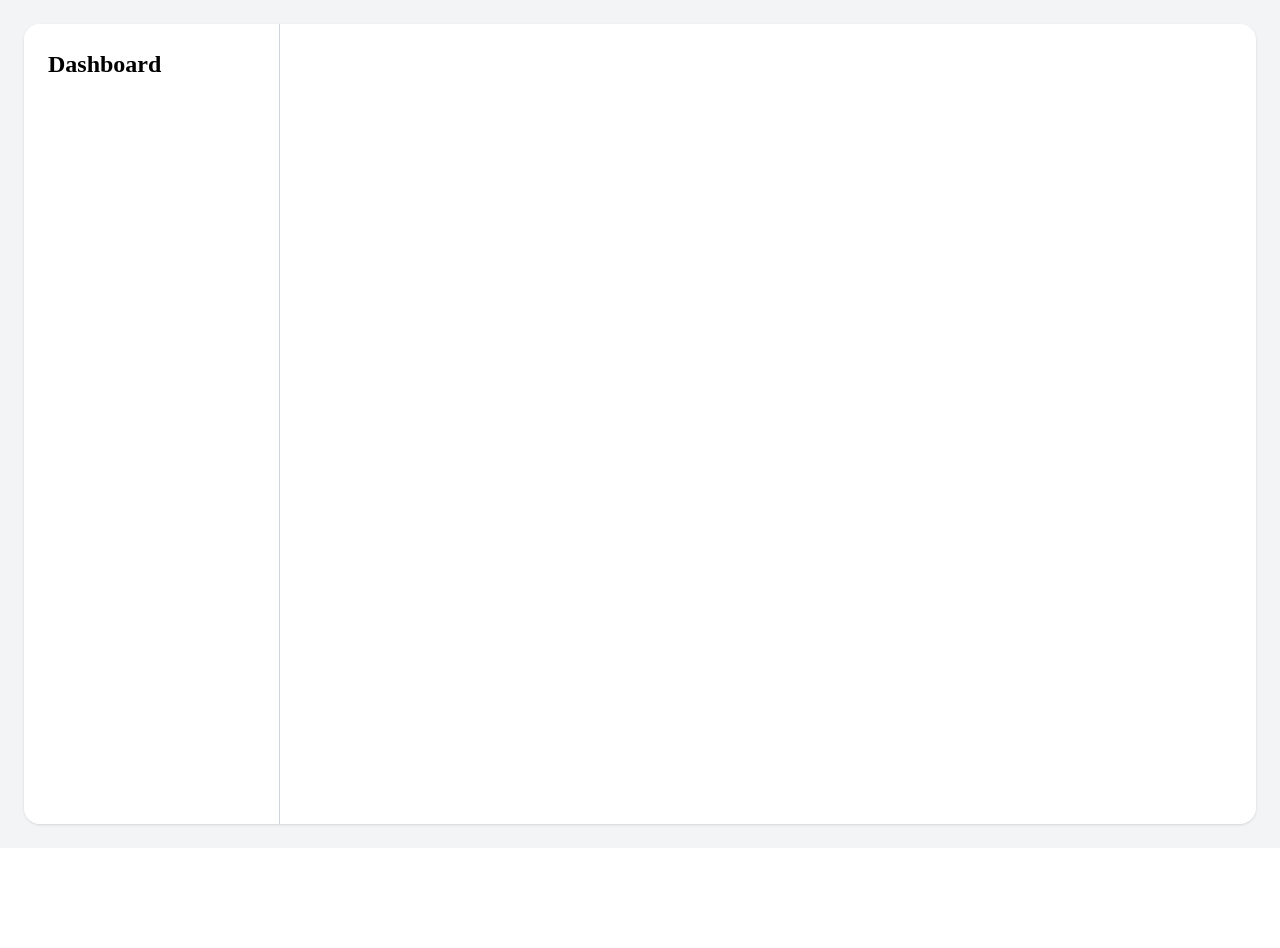
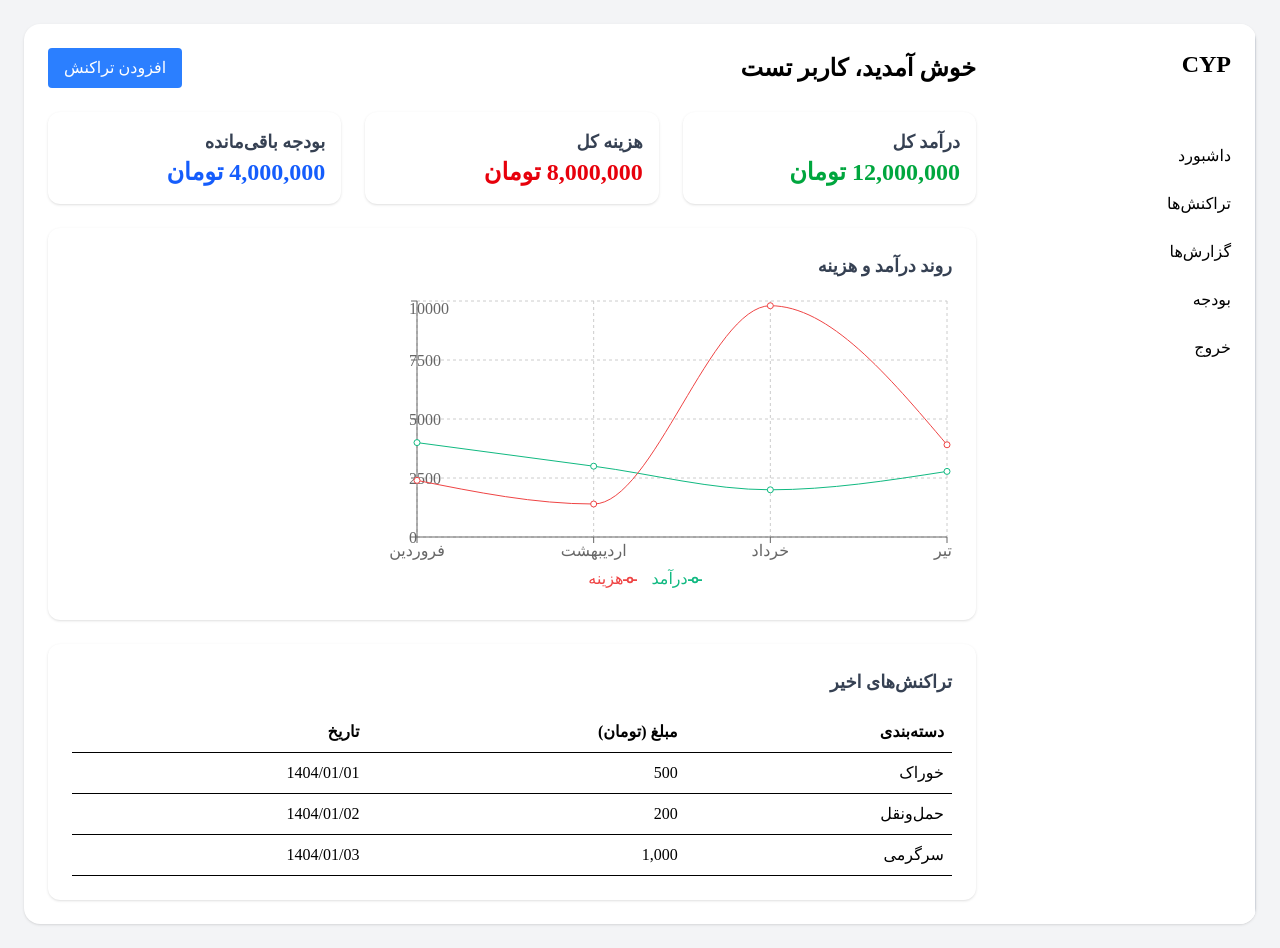
Before and after one commit to Lo-Agency/cyp-app, a React app: page /Dashbord in a window 1280 px wide. Before the commit the page ends 848 px from the top, so only its background shows below. Built offline with nearby package versions, Linux system fonts and the light colour scheme; the HTML template or start-up script is replaced by a standard one; a web font is replaced by a local one.

Commit message:
just add a dashboard without UI

```diff
--- a/package.json
+++ b/package.json
@@ -15,6 +15,7 @@
     "react-dom": "^19.0.0",
     "react-router": "^7.5.0",
     "react-router-dom": "^7.5.0",
+    "recharts": "^2.15.3",
     "tailwindcss": "^4.1.3"
   },
   "devDependencies": {
--- a/src/component/dashbord/Dashbord.tsx
+++ b/src/component/dashbord/Dashbord.tsx
@@ -1,10 +1,107 @@
+import { useState } from "react";
+import { Link } from "react-router-dom";
+import { LineChart, Line, XAxis, YAxis, CartesianGrid, Tooltip, Legend } from "recharts";
+
+const chartData = [
+  { name: "فروردین", income: 4000, expense: 2400 },
+  { name: "اردیبهشت", income: 3000, expense: 1398 },
+  { name: "خرداد", income: 2000, expense: 9800 },
+  { name: "تیر", income: 2780, expense: 3908 },
+];
+
+// اینارو فعلا دستی وارد کردم برای دیدن UI
+
+const transactions = [
+  { id: 1, category: "خوراک", amount: 500, date: "1404/01/01" },
+  { id: 2, category: "حمل‌ونقل", amount: 200, date: "1404/01/02" },
+  { id: 3, category: "سرگرمی", amount: 1000, date: "1404/01/03" },
+];
+
 export default function Dashbord() {
+  const [userName] = useState("کاربر تست");
+
   return (
-    <div className="min-h-screen bg-gray-100 p-6">
+    <div className="min-h-screen bg-gray-100 p-6" dir="rtl">
       <div className="bg-white rounded-2xl shadow flex overflow-hidden min-h-screen">
-        {/* Dashboard Sidebar */}
+        {/* Sidebar */}
         <div className="w-64 bg-white border-r border-gray-300">
-          <h1 className="text-2xl font-bold mb-4 p-6">Dashboard</h1>
+          <h1 className="text-2xl font-bold mb-4 p-6">CYP</h1>
+          <ul className="space-y-2 p-4">
+            <li>
+              <Link to="/Dashbord" className="block p-2 rounded hover:bg-gray-100">داشبورد</Link>
+            </li>
+            <li>
+              <Link to="/transactions" className="block p-2 rounded hover:bg-gray-100">تراکنش‌ها</Link>
+            </li>
+            <li>
+              <Link to="/reports" className="block p-2 rounded hover:bg-gray-100">گزارش‌ها</Link>
+            </li>
+            <li>
+              <Link to="/budget" className="block p-2 rounded hover:bg-gray-100">بودجه</Link>
+            </li>
+            <li>
+              <Link to="/" className="block p-2 rounded hover:bg-gray-100">خروج</Link>
+            </li>
+          </ul>
+        </div>
+        <div className="flex-1 p-6">
+          <div className="flex justify-between items-center mb-6">
+            <h2 className="text-2xl font-bold">خوش آمدید، {userName}</h2>
+            <button className="bg-blue-500 text-white px-4 py-2 rounded hover:bg-blue-600">
+              افزودن تراکنش
+            </button>
+          </div>
+          <div className="grid grid-cols-1 md:grid-cols-3 gap-6 mb-6">
+            <div className="bg-white p-4 rounded-xl shadow">
+              <h3 className="text-lg font-semibold text-gray-700">درآمد کل</h3>
+              <p className="text-2xl font-bold text-green-600">12,000,000 تومان</p>
+            </div>
+            <div className="bg-white p-4 rounded-xl shadow">
+              <h3 className="text-lg font-semibold text-gray-700">هزینه کل</h3>
+              <p className="text-2xl font-bold text-red-600">8,000,000 تومان</p>
+            </div>
+            <div className="bg-white p-4 rounded-xl shadow">
+              <h3 className="text-lg font-semibold text-gray-700">بودجه باقی‌مانده</h3>
+              <p className="text-2xl font-bold text-blue-600">4,000,000 تومان</p>
+            </div>
+          </div>
+
+
+          <div className="bg-white p-6 rounded-xl shadow mb-6">
+            <h3 className="text-lg font-semibold text-gray-700 mb-4">روند درآمد و هزینه</h3>
+            <LineChart width={600} height={300} data={chartData}>
+              <CartesianGrid strokeDasharray="3 3" />
+              <XAxis dataKey="name" />
+              <YAxis />
+              <Tooltip />
+              <Legend />
+              <Line type="monotone" dataKey="income" stroke="#10B981" name="درآمد" />
+              <Line type="monotone" dataKey="expense" stroke="#EF4444" name="هزینه" />
+            </LineChart>
+          </div>
+
+
+          <div className="bg-white p-6 rounded-xl shadow">
+            <h3 className="text-lg font-semibold text-gray-700 mb-4">تراکنش‌های اخیر</h3>
+            <table className="w-full text-right">
+              <thead>
+                <tr className="border-b">
+                  <th className="p-2">دسته‌بندی</th>
+                  <th className="p-2">مبلغ (تومان)</th>
+                  <th className="p-2">تاریخ</th>
+                </tr>
+              </thead>
+              <tbody>
+                {transactions.map((transaction) => (
+                  <tr key={transaction.id} className="border-b">
+                    <td className="p-2">{transaction.category}</td>
+                    <td className="p-2">{transaction.amount.toLocaleString()}</td>
+                    <td className="p-2">{transaction.date}</td>
+                  </tr>
+                ))}
+              </tbody>
+            </table>
+          </div>
         </div>
       </div>
     </div>
```
Also changed, not shown: 1 other file (tests, documents, lock files or other folders).
